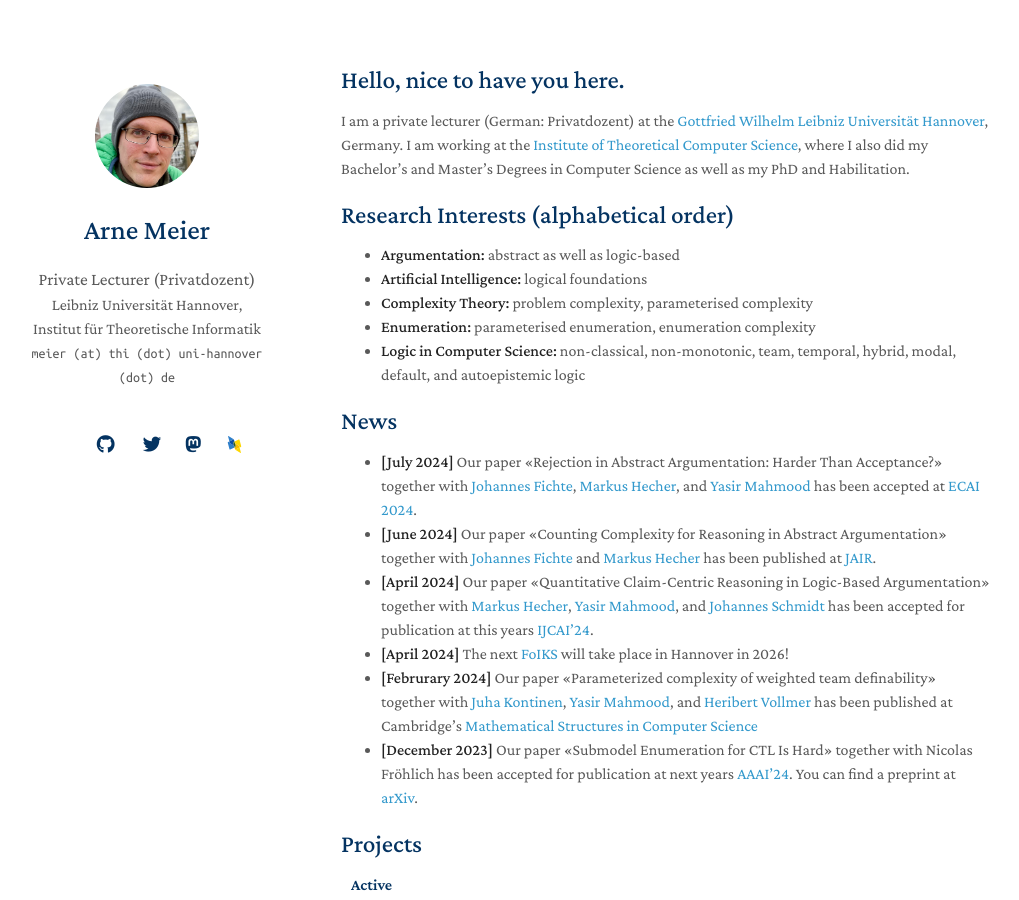
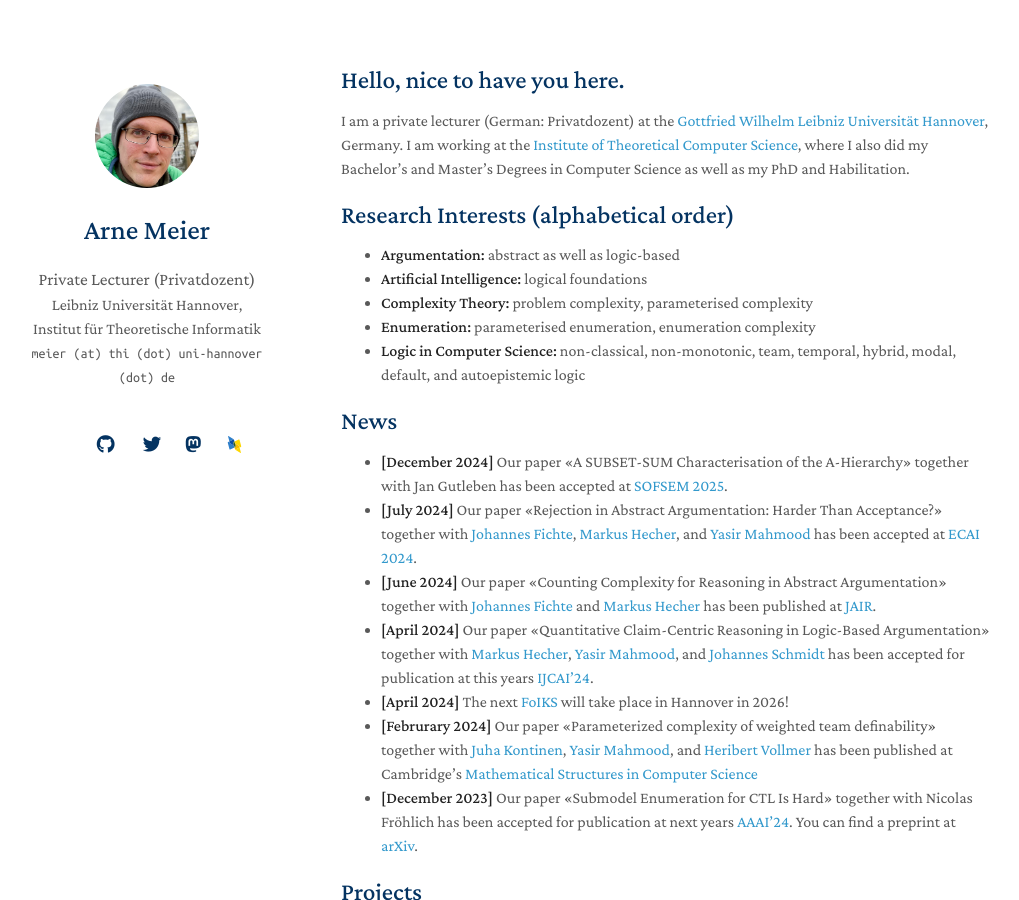
Before and after one commit to ArneMeier/ArneMeier.github.io, a Jekyll site: the page built from index.md, in a window 1280 px wide and 900 px high. Shown: the whole window, without its empty margins (129-1148 px from the left). Built offline with Jekyll 4.4.1, drawn with Linux system fonts in a browser that asks for light colours; nearby versions of some CDN libraries; a style sheet for code colours, icons or effects is not loaded; our own code applies the rules of GitHub Pages for plain Markdown files.

Commit message:
Update index.md

```diff
--- a/index.md
+++ b/index.md
@@ -16,6 +16,7 @@ I am working at the [Institute of Theoretical Computer Science](https://www.thi.
 - **Logic in Computer Science:** non-classical, non-monotonic, team, temporal, hybrid, modal, default, and autoepistemic logic
 
 ## News
+- **[December 2024]** Our paper «A SUBSET-SUM Characterisation of the A-Hierarchy» together with Jan Gutleben has been accepted at <a href="http://www.sofsem.sk/#accepted">SOFSEM 2025</a>.<br />
 - **[July 2024]** Our paper «Rejection in Abstract Argumentation: Harder Than Acceptance?» together with <a href="https://liu.se/en/employee/johfi52)">Johannes Fichte</a>, <a href="https://www.csail.mit.edu/person/markus-hecher">Markus Hecher</a>, and <a href="https://dice-research.org/YasirMahmood">Yasir Mahmood</a> has been accepted at <a href="https://www.ecai2024.eu/">ECAI 2024</a>.<br />
 - **[June 2024]** Our paper «Counting Complexity for Reasoning in Abstract Argumentation» together with <a href="https://liu.se/en/employee/johfi52)">Johannes Fichte</a> and <a href="https://www.csail.mit.edu/person/markus-hecher">Markus Hecher</a> has been published at <a href="https://jair.org/index.php/jair/article/view/16210">JAIR</a>.
 - **[April 2024]** Our paper «Quantitative Claim-Centric Reasoning in Logic-Based Argumentation» together with <a href="https://www.csail.mit.edu/person/markus-hecher">Markus Hecher</a>, <a href="https://dice-research.org/YasirMahmood">Yasir Mahmood</a>, and <a href="https://ju.se/personinfo.html?sign=schjoh">Johannes Schmidt</a> has been accepted for publication at this years <a href="https://ijcai24.org/">IJCAI'24</a>.<br />
```
